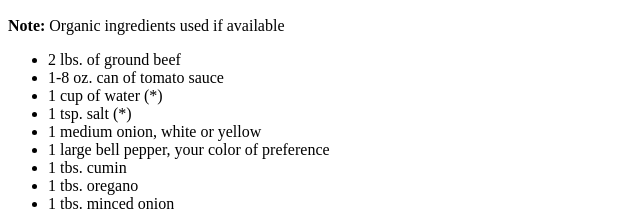
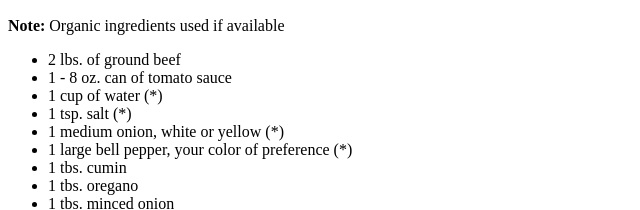
Before and after one commit to charles-steiger/odin-recipes, a plain HTML site: page recipes/organic-two-alarm-chili.html in a window 1280 px wide. Shown: the part 875-1085 px from the top of the page, 0-640 px from the left. Drawn offline with Linux system fonts and the light colour scheme.

Commit message:
Update recipe's ingredients list

```diff
--- a/recipes/organic-two-alarm-chili.html
+++ b/recipes/organic-two-alarm-chili.html
@@ -30,11 +30,11 @@
     <!-- To do: Add pictures of ingredients -->
     <ul>
         <li>2 lbs. of ground beef</li>
-        <li>1-8 oz. can of tomato sauce</li>
+        <li>1 - 8 oz. can of tomato sauce</li>
         <li>1 cup of water (*)</li>
         <li>1 tsp. salt (*)</li>
-        <li>1 medium onion, white or yellow</li>
-        <li>1 large bell pepper, your color of preference</li>
+        <li>1 medium onion, white or yellow (*)</li>
+        <li>1 large bell pepper, your color of preference (*)</li>
         <li>1 tbs. cumin</li>
         <li>1 tbs. oregano</li>
         <li>1 tbs. minced onion</li>
```
